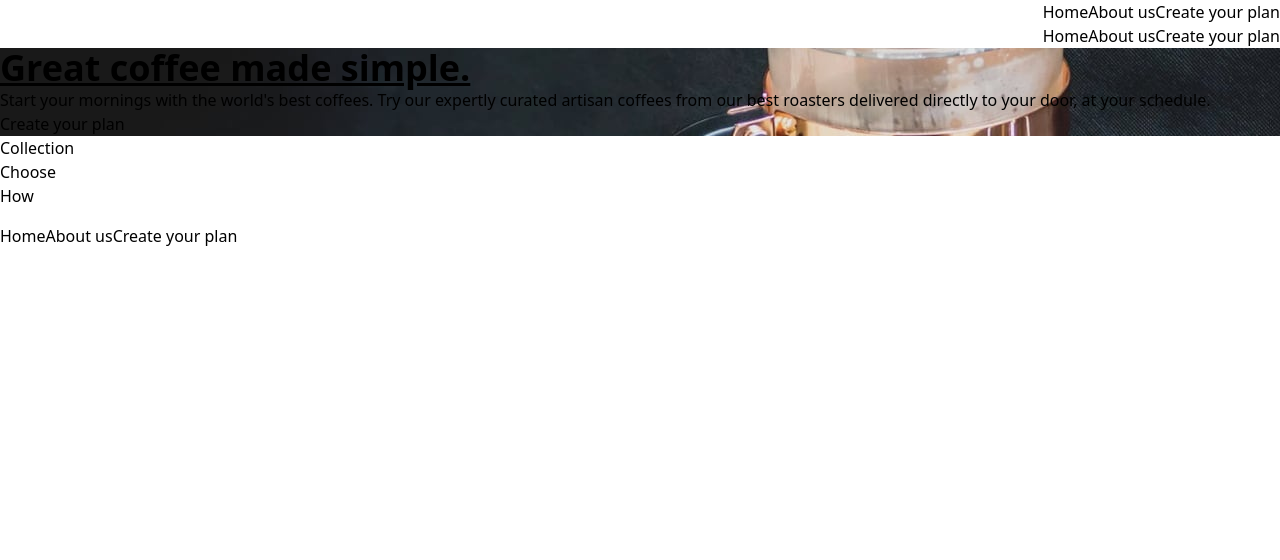
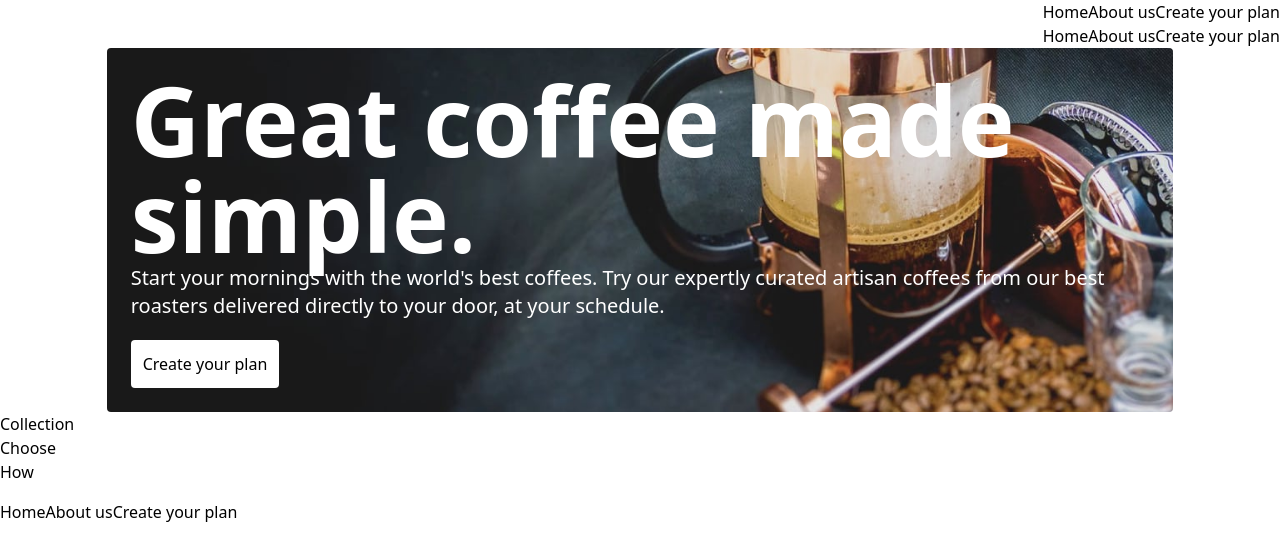
Before and after one commit to lawlawson/coffee-roasters, a React (Vite) app: page / in a window 1280 px wide. Shown: the top 560 px of the page. Built offline with nearby package versions, Linux system fonts and the light colour scheme.

Commit message:
styling of header

```diff
--- a/src/components/Header/Header.jsx
+++ b/src/components/Header/Header.jsx
@@ -1,15 +1,21 @@
 const Header = () => {
   return (
-    <div className="bg-[url('/src/assets/home/desktop/image-hero-coffeepress.jpg')]">
-      <h1 className='text-4xl font-bold underline'>
-        Great coffee made simple.
-      </h1>
-      <p>
-        Start your mornings with the world&apos;s best coffees. Try our expertly
-        curated artisan coffees from our best roasters delivered directly to
-        your door, at your schedule.
-      </p>
-      <button>Create your plan</button>
+    <div className='flex justify-center items-center'>
+      <div className="bg-[url('/src/assets/home/desktop/image-hero-coffeepress.jpg')] bg-no-repeat bg-center bg-cover p-6 rounded w-5/6">
+        <div className='container'>
+          <h1 className='text-8xl font-bold text-white'>
+            Great coffee made simple.
+          </h1>
+          <p className='text-white text-xl'>
+            Start your mornings with the world&apos;s best coffees. Try our
+            expertly curated artisan coffees from our best roasters delivered
+            directly to your door, at your schedule.
+          </p>
+          <button className='bg-white p-3 rounded mt-5'>
+            Create your plan
+          </button>
+        </div>
+      </div>
     </div>
   );
 };
```
